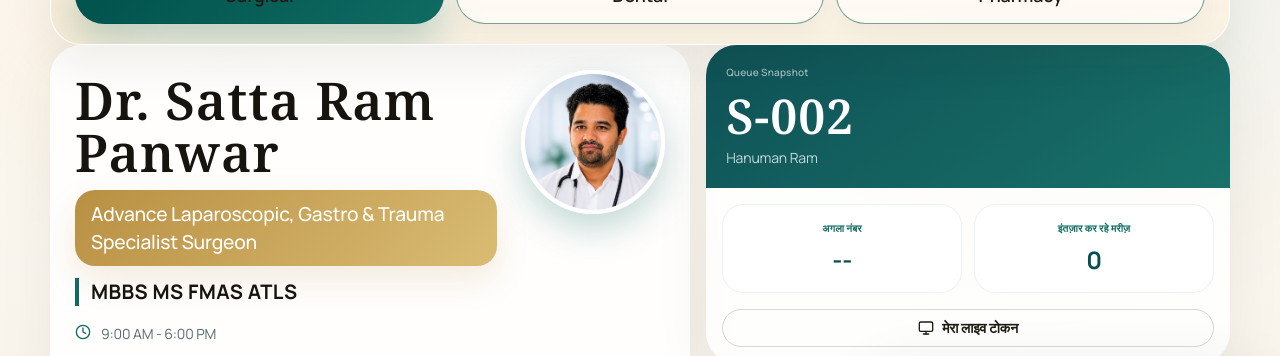
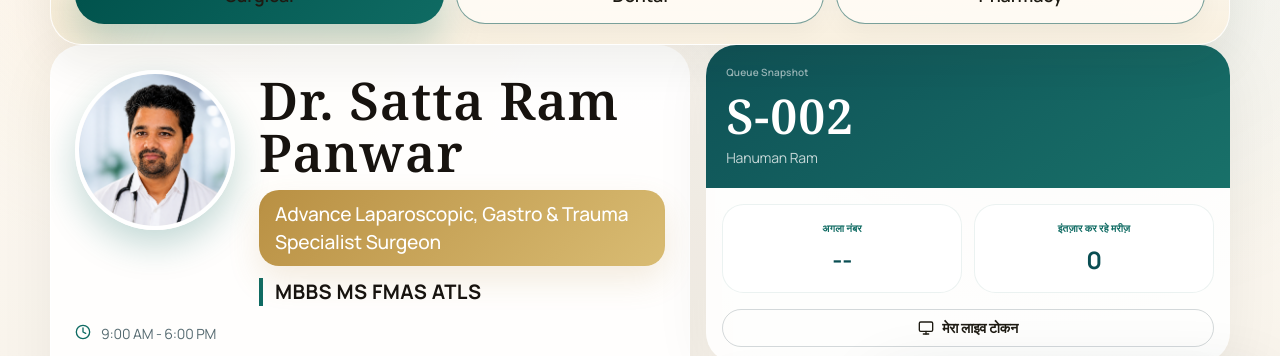
Before and after one commit to kuldeeppanwar02/DrSrpanwar, a Next.js app: page / in a window 1280 px wide. Shown: the part 201-557 px from the top of the page. Built offline with nearby package versions, Linux system fonts and the light colour scheme; no server answers.

Commit message:
feat(ui): enlarge doctor profile image and align to left side for premium layout

```diff
--- a/src/app/page.tsx
+++ b/src/app/page.tsx
@@ -316,20 +316,33 @@ function FocusedClinicCard({
   return (
     <div className="card-elevated overflow-hidden rounded-[2rem] border border-[rgba(255,255,255,0.78)]">
       <div className="p-4 sm:p-6">
-        <div className="flex flex-row items-start justify-between gap-3 sm:gap-4">
+        <div className="flex flex-row items-center sm:items-start gap-4 sm:gap-6">
+          {/* Doctor Profile Image - Option 1 (Left Side) */}
+          {isSurgeryClinic && (
+            <div className="flex-shrink-0">
+              <div className="relative h-[110px] w-[110px] sm:h-40 sm:w-40 rounded-full border-[3.5px] sm:border-[4px] border-white shadow-[0_8px_25px_rgba(15,107,99,0.22)] sm:shadow-[0_15px_35px_rgba(15,107,99,0.25)] overflow-hidden transform hover:scale-105 transition-transform duration-300">
+                <img
+                  src="/dr-panwar-circle.png"
+                  alt="Dr. Sattaram Panwar"
+                  className="w-full h-full object-cover"
+                />
+              </div>
+            </div>
+          )}
+
           <div className="min-w-0 flex-1">
-            <h2 className="display-type text-[1.4rem] leading-[1] tracking-[-0.05em] text-[#17130f] sm:mt-1 sm:text-[3.25rem]">
+            <h2 className="display-type text-[1.45rem] leading-[1] tracking-[-0.05em] text-[#17130f] sm:mt-1 sm:text-[3.25rem]">
               {clinic.title}
             </h2>
 
             <div
-              className={`mt-2 sm:mt-3 inline-flex max-w-3xl rounded-[16px] sm:rounded-[20px] px-3 py-1.5 sm:px-4 sm:py-2.5 text-center shadow-[0_10px_20px_rgba(183,138,63,0.12)] sm:shadow-[0_14px_32px_rgba(183,138,63,0.16)] ${
+              className={`mt-2 sm:mt-3 inline-flex w-full sm:max-w-3xl rounded-[16px] sm:rounded-[20px] px-3 py-2 sm:px-4 sm:py-2.5 text-left shadow-[0_10px_20px_rgba(183,138,63,0.12)] sm:shadow-[0_14px_32px_rgba(183,138,63,0.16)] ${
                 isSurgeryClinic
                   ? "bg-[linear-gradient(135deg,#b99043,#d9bc73)] text-white"
                   : "bg-[linear-gradient(135deg,rgba(15,107,99,0.12),rgba(15,107,99,0.2))] text-[var(--accent-strong)]"
               }`}
             >
-              <p className="w-full text-[11px] font-semibold sm:font-medium leading-tight sm:text-[1.2rem] sm:leading-7 text-left">{clinic.subtitle}</p>
+              <p className="w-full text-[11px] font-semibold sm:font-medium leading-snug sm:text-[1.2rem] sm:leading-7">{clinic.subtitle}</p>
             </div>
 
             {clinic.metaLine && (
@@ -338,19 +351,6 @@ function FocusedClinicCard({
               </p>
             )}
           </div>
-
-          {/* Doctor Profile Image - Circular Masked */}
-          {isSurgeryClinic && (
-            <div className="flex-shrink-0 ml-1 sm:ml-2">
-              <div className="relative h-24 w-24 sm:h-36 sm:w-36 rounded-full border-[3px] sm:border-[4px] border-white shadow-[0_8px_20px_rgba(15,107,99,0.2)] sm:shadow-[0_15px_35px_rgba(15,107,99,0.25)] overflow-hidden transform hover:scale-105 transition-transform duration-300">
-                <img
-                  src="/dr-panwar-circle.png"
-                  alt="Dr. Sattaram Panwar"
-                  className="w-full h-full object-cover"
-                />
-              </div>
-            </div>
-          )}
         </div>
 
         <div className="mt-4 grid gap-2 text-sm leading-6 text-[rgba(19,49,58,0.72)]">
```
